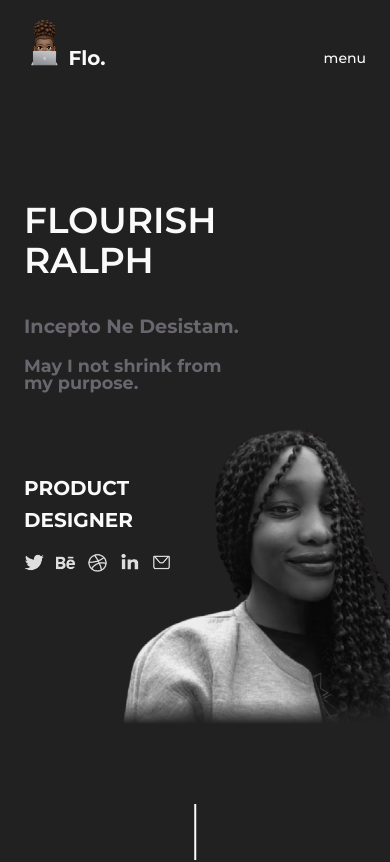
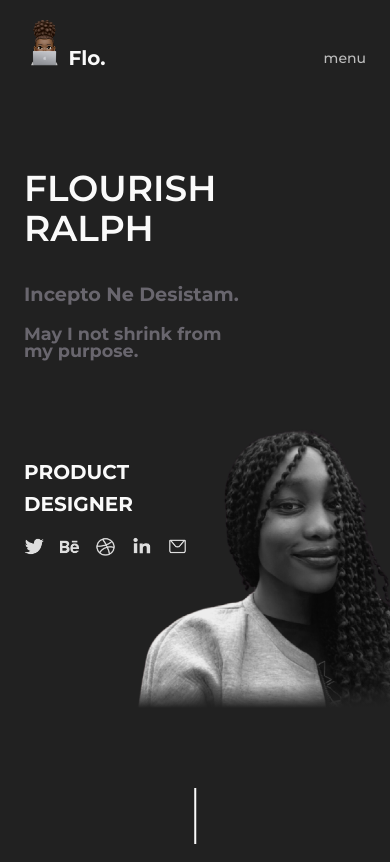
Before and after one commit to deelaurence/flo-react, a React (Vite) app: page / in a window 390 px wide. Shown: the top 862 px of the page. Built offline with nearby package versions, Linux system fonts and the light colour scheme.

Commit message:
third deployment

```diff
--- a/src/components/Hero.jsx
+++ b/src/components/Hero.jsx
@@ -7,7 +7,7 @@ import  linkedIn from "./images/akar-icons_linkedin-v2-fill.png"
 import twitter from "./images/akar-icons_twitter-fill.png"
 const Hero = () => {
   return (
-    <section className="px-6 md:px-16 pt-28 pb-[22rem] relative z-20 flex flex-col bg-darkShade text-lightShade md:min-h-[90vh] md:pb-10">
+    <section className="px-6 md:px-16 pt-20 pb-[22rem]  relative z-20 flex flex-col bg-darkShade text-lightShade md:min-h-[90vh] md:pb-10">
       <h1 className="text-4xl font-semibold md:text-5xl">
         FLOURISH <span className="block overflow-hidden">RALPH</span>
       </h1>
@@ -20,12 +20,12 @@ const Hero = () => {
       </p>
       <div className="lg:self-center">
         <h1
-          className="text-xl mt-16 leading-8 font-bold z-10 lg:absolute lg:text-3xl lg:bottom-[30%] lg:-translate-x-1/2"
+          className="text-xl mt-20 leading-8 font-bold z-10 lg:absolute lg:text-3xl lg:bottom-[30%] lg:-translate-x-1/2"
         >
           PRODUCT <span className="block overflow-hidden">DESIGNER</span>
         </h1>
       </div>
-      <div className="invert flex gap-3 my-4 md:gap-6 lg:absolute lg:bottom-10">
+      <div className="invert flex gap-4 my-4 md:gap-6 lg:absolute lg:bottom-10">
         <img className="h-5" src={twitter} alt="twitter" />
         <img className="h-5" src={behance} alt="behance" />
         <img className="h-5" src={github} alt="github" />
@@ -35,7 +35,7 @@ const Hero = () => {
 
       <div className="absolute bottom-[10rem] right-0 md:bottom-0">
         <img
-          className="h-[90vw] relative md:h-[100vh]"
+          className="h-[85vw] relative md:h-[100vh]"
           src={heroImage}
           alt="heroImage"
         />
--- a/src/components/Navbar.jsx
+++ b/src/components/Navbar.jsx
@@ -15,7 +15,7 @@ const Navbar = () => {
         <h3 className="self-end -mb-1 text-xl font-bold">Flo.</h3>
       </div>
       <div className="md:hidden flex flex-col gap-1 self-end font-[500]">
-      <p className='text-sm' >menu</p>
+      <p className='text-sm text-[#fafafab9]' >menu</p>
       </div>
     </nav>
 
```
